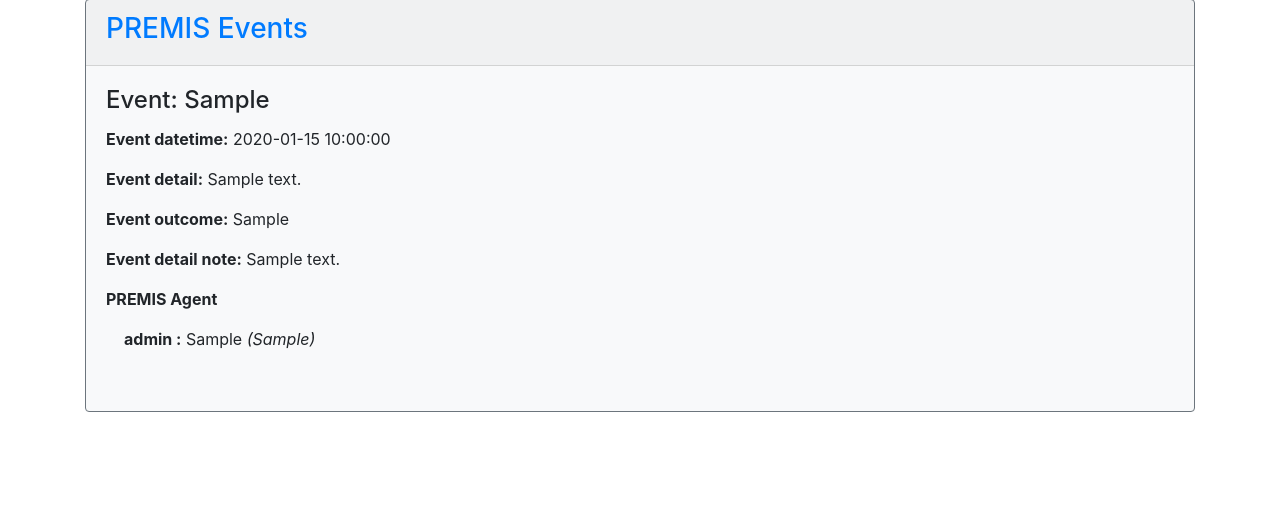
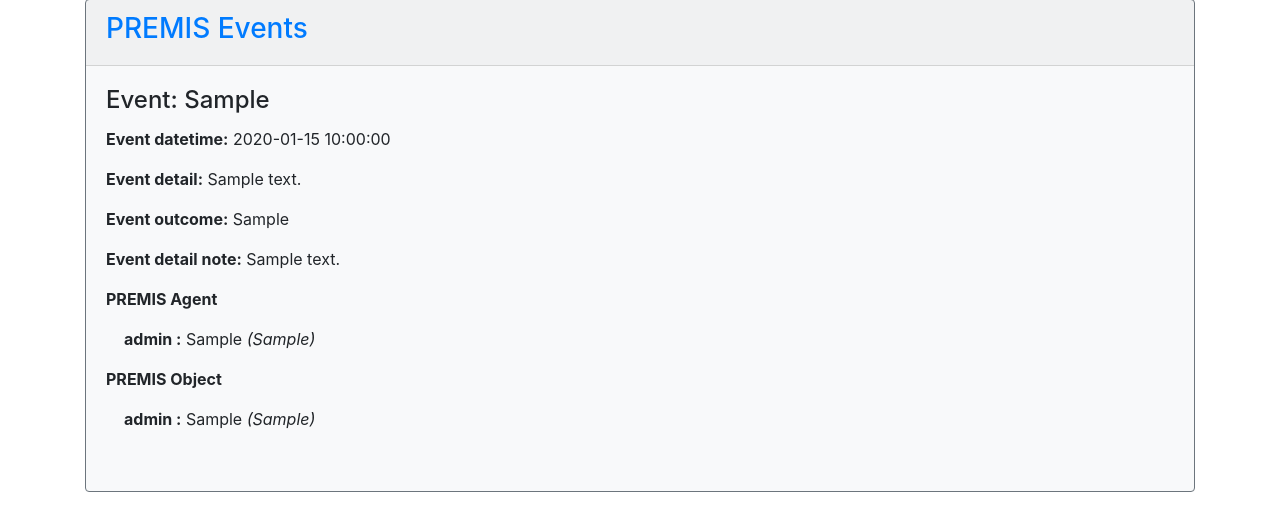
Before and after one commit to tledoux/spar-mets-viewer, a Flask app: template SPARMETSViewer/templates/detail.html in a window 1280 px wide. Shown: the part 1696-2204 px from the top of the page. Before the commit the page ends 2108 px from the top, so only its background shows below. Run offline with Flask 2, Linux system fonts and the light colour scheme; the template is opened without the code that fills it: most values are stand-ins (such as "Sample title", 1, 10 or a date in 2020); some libraries are stand-ins or nearby versions.

Commit message:
Add linkingObject, correct SPARQL for URIs

```diff
--- a/SPARMETSViewer/parsemets.py
+++ b/SPARMETSViewer/parsemets.py
@@ -276,6 +276,11 @@ class METSFile(object):
             'agent_value': './linkingAgentIdentifierValue',
             'agent_role': './linkingAgentRole'
         }
+        object_key_values = {
+            'object_type': './linkingObjectIdentifierType',
+            'object_value': './linkingObjectIdentifierValue',
+            'object_role': './linkingObjectRole'
+        }
         # create dict to store data
         premis_event = dict()
         # iterate over elements and write key, value for each to premis_event dictionary
@@ -289,6 +294,18 @@ class METSFile(object):
                 my_agent = dict()
                 self.parse_element_with_given_xpaths(agent, my_agent, agent_key_values, with_naan=True)
                 premis_event['premis_agents'].append(my_agent)
+        # objects
+        objects = element.xpath('./event/linkingObjectIdentifier', namespaces=self.NAMESPACES)
+        if objects:
+            premis_event['premis_objects'] = []
+            for object in objects:
+                my_object = dict()
+                self.parse_element_with_given_xpaths(object, my_object, object_key_values, with_naan=True)
+                if my_object.get('object_role') is None:
+                    my_object['object_role'] = 'object'
+                premis_event['premis_objects'].append(my_object)
+
+        # Calculate a human readable date
         premis_event['event_date'] = extract_date(premis_event['event_datetime'])
 
         return premis_event
--- a/SPARMETSViewer/templates/detail.html
+++ b/SPARMETSViewer/templates/detail.html
@@ -146,6 +146,16 @@
     </p>
   {% endfor %}
 {% endif %}
+{% if premis_event['premis_objects'] %}
+  <p><strong>{{ _('PREMIS Object') }}</strong></p>
+  {% for premis_object in premis_event['premis_objects'] %}
+    <p>&nbsp;&nbsp;&nbsp;
+    <strong><span class="rdfLabel" lookup="sparprovenance:has{{ premis_object['object_role']|title}}">{{ premis_object['object_role'] }}</span> :</strong>
+    <span class="rdfTooltip" data-toggle="tooltip">{{ premis_object['object_value']|safe }}</span>
+    <i>({{ premis_object['object_type'] }})</i>
+    </p>
+  {% endfor %}
+{% endif %}
 <br>
 {% endfor %}
 </div>
--- a/SPARMETSViewer/views.py
+++ b/SPARMETSViewer/views.py
@@ -122,9 +122,14 @@ def label_query(label):
     endpoint = app.config['ACCESS_ENDPOINT']
     label = label.strip()
     if label.startswith("ark:"):
+        same = ""
         value = "VALUES ?ark { <%s> } " % abstract_ark(label)
     elif label.startswith("info:"):
+        same = "?ark owl:sameAs ?uri. "
         value = "VALUES ?uri { <%s> } " % label
+    if label.startswith("spar"):
+        same = ""
+        value = "VALUES ?uri { %s } " % label
     else:
         return jsonify(
             {"head": {"link": [], "vars": ["label"]},
@@ -132,13 +137,13 @@ def label_query(label):
 
     query = """
         SELECT ?label WHERE {
-          ?ark owl:sameAs ?uri.
+          %s
           { ?ark rdfs:label ?label }
           UNION { ?ark foaf:name ?label }
           UNION { ?ark dc:title ?label }
           %s
           FILTER (lang(?label) = '%s' or lang(?label) = '')
-        } LIMIT 1""" % (value, gettext("en"))
+        } LIMIT 1""" % (same, value, gettext("en"))
     app.logger.debug("SPARQL query %s", query)
     response = get(
         endpoint,
```
Also changed, not shown: SPARMETSViewer/templates/aip.html (+13 -1 lines), SPARMETSViewer/translations/fr/LC_MESSAGES/messages.po.
